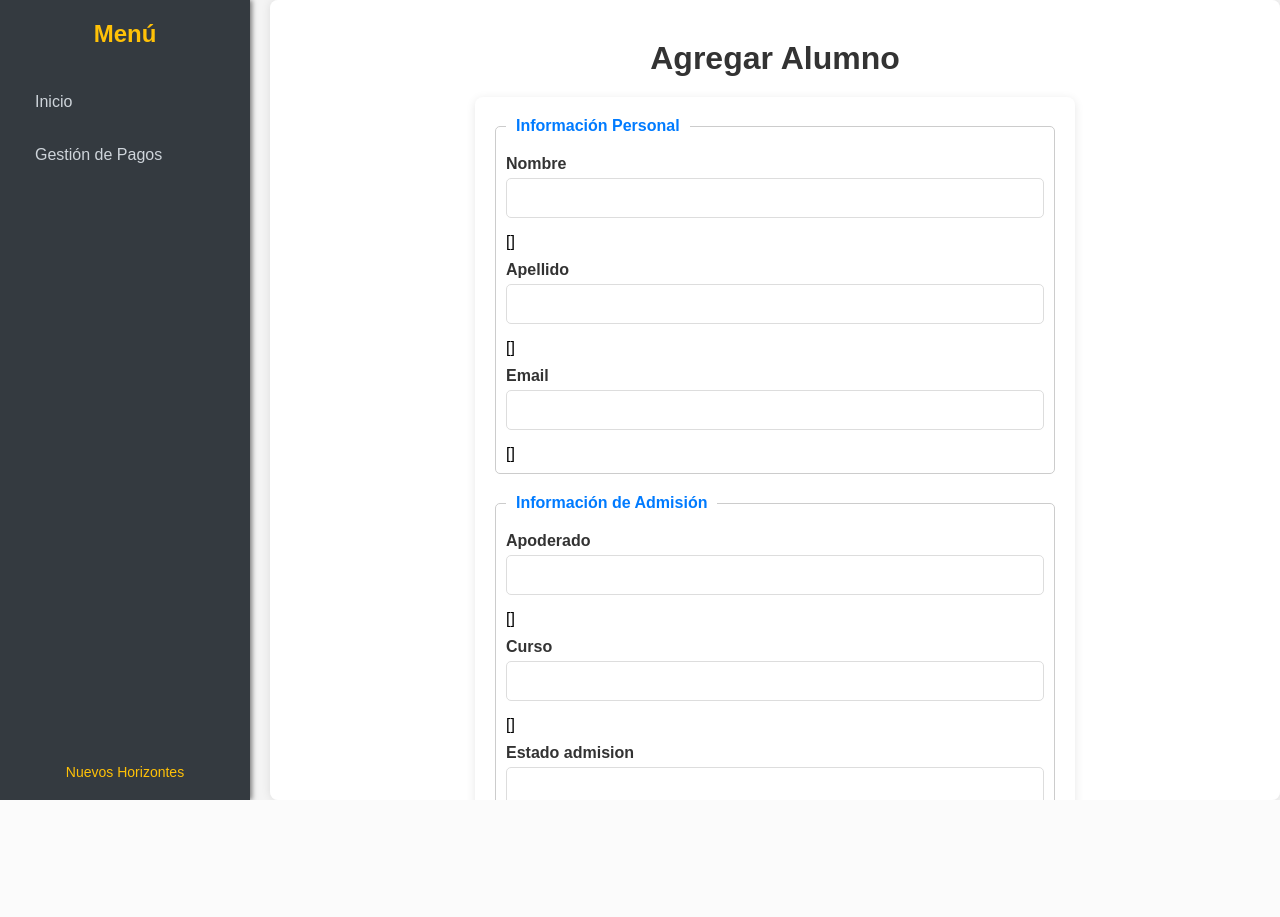
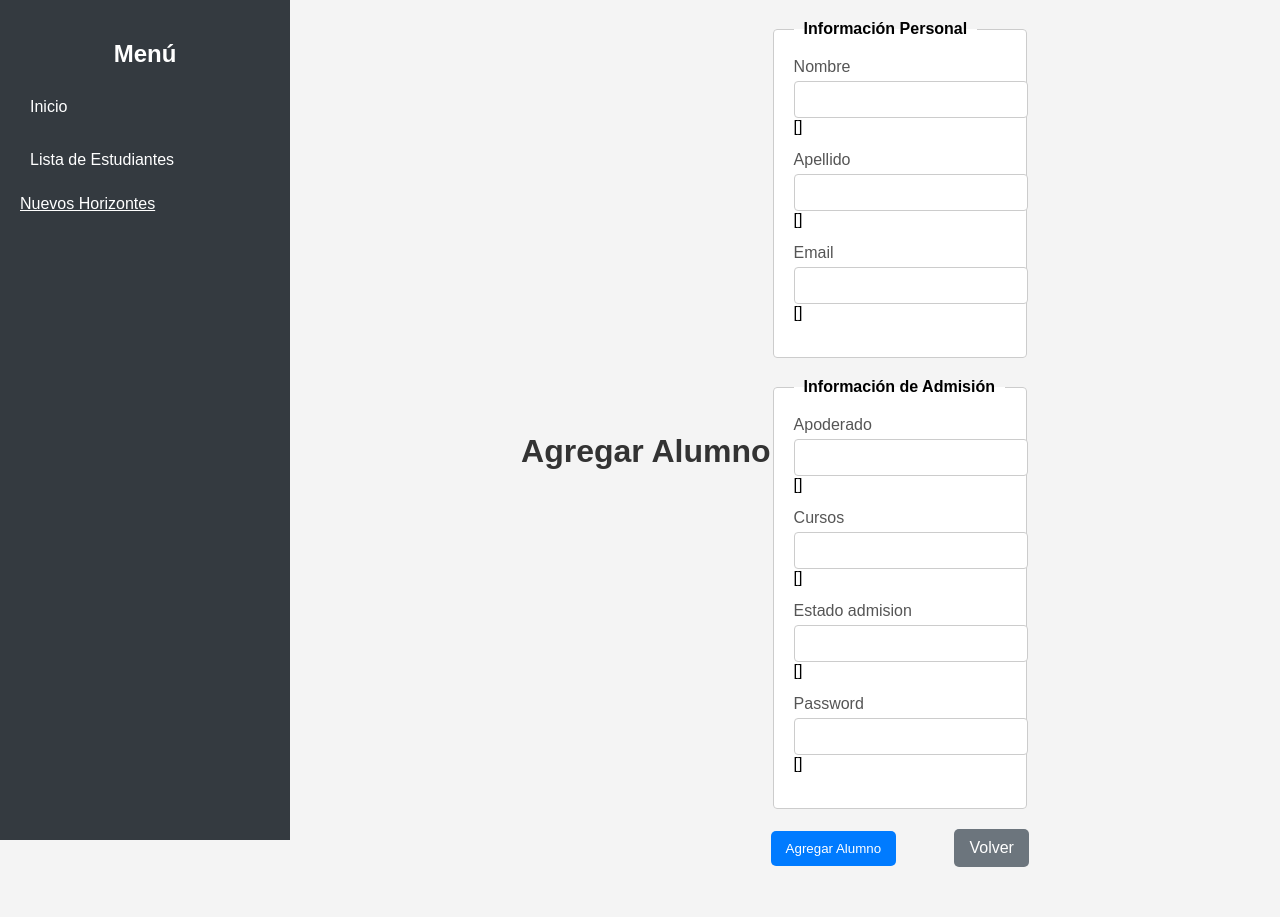
Before and after one commit to orsierra/Codigo_Capstone, a Django app: template core/templates/agregar_alumno_asis.html in a window 1280 px wide. Before the commit the page ends 800 px from the top, so only its background shows below. Run offline with Django 3.2, Linux system fonts and the light colour scheme; the template is opened without the code that fills it, so the values that code supplies are empty, except form fields; tables that the repository leaves empty hold one stand-in row (values such as "Sample post"); form fields are guessed from the names that the template uses; some libraries are stand-ins or nearby versions.

Commit message:
AgregarAlumnosMatriFinan

```diff
--- a/core/templates/agregar_alumno_asis.html
+++ b/core/templates/agregar_alumno_asis.html
@@ -1,228 +1,144 @@
 {% load static %}
+
 <!DOCTYPE html>
 <html lang="es">
 <head>
     <meta charset="UTF-8">
     <meta name="viewport" content="width=device-width, initial-scale=1.0">
     <title>Agregar Alumno</title>
+    <link href="{% static 'django_select2/css/select2.min.css' %}" rel="stylesheet" />
+    <link href="https://cdnjs.cloudflare.com/ajax/libs/font-awesome/5.15.4/css/all.min.css" rel="stylesheet">
     <style>
-        /* Reset básico */
-        * {
+        body {
+            font-family: Arial, sans-serif;
             margin: 0;
             padding: 0;
-            box-sizing: border-box;
+            background-color: #f4f4f4;
         }
-
-        body {
-            font-family: Arial, sans-serif;
-            background-color: #f4f4f4;
-            display: flex;
-            height: 100vh;
-        }
-
-        /* Barra lateral */
         .sidebar {
             width: 250px;
-            background-color: #343a40;
-            color: white;
-            padding: 20px;
+            background: #343a40;
+            color: #fff;
             position: fixed;
             height: 100%;
-            display: flex;
-            flex-direction: column;
-            justify-content: space-between;
-            box-shadow: 2px 0 5px rgba(0, 0, 0, 0.5);
+            padding: 20px;
         }
-
         .sidebar h2 {
             text-align: center;
-            font-size: 1.5em;
-            color: #ffc107;
-            font-weight: bold;
-            margin-bottom: 20px;
+            color: #fff;
         }
-
         .sidebar ul {
             list-style: none;
             padding: 0;
-            flex-grow: 1;
         }
-
         .sidebar ul li {
             margin: 15px 0;
         }
-
-        .sidebar ul li a,
-        .sidebar ul li form button {
-            color: #ced4da;
+        .sidebar ul li a {
+            color: #fff;
             text-decoration: none;
-            padding: 10px 15px;
-            border-radius: 5px;
-            transition: background-color 0.3s, color 0.3s;
+            padding: 10px;
             display: block;
-            background: none;
-            border: none;
-            cursor: pointer;
-            font-family: inherit;
-            font-size: inherit;
-            width: 100%;
-            text-align: left;
+            transition: background 0.3s;
         }
-
-        .sidebar ul li a:hover,
-        .sidebar ul li form button:hover {
-            background-color: #ffc107;
-            color: #343a40;
+        .sidebar ul li a:hover {
+            background: #495057;
         }
-
-        .footer {
-            text-align: center;
-            font-size: 14px;
-            color: #ffc107;
-            margin-top: 20px;
-        }
-
-        .footer a {
-            color: #ffc107;
-            text-decoration: none;
-            transition: color 0.3s;
-        }
-
-        .footer a:hover {
-            text-decoration: underline;
-        }
-
-        /* Contenido principal */
         .main-content {
             margin-left: 270px;
-            padding: 40px;
-            background-color: white;
-            border-radius: 8px;
-            box-shadow: 0 0 10px rgba(0, 0, 0, 0.1);
-            overflow-y: auto;
-            max-height: 100vh;
-            width: calc(100% - 270px);
+            padding: 20px;
+            display: flex;
+            justify-content: center;
+            align-items: center;
+            min-height: 100vh;
         }
-
-        h1 {
-            text-align: center;
-            color: #333;
-            margin-bottom: 20px;
-        }
-
-        form {
-            background-color: #ffffff;
+        .form-container {
+            width: 80%;
+            max-width: 800px;
+            background-color: #fff;
             padding: 20px;
             border-radius: 8px;
-            box-shadow: 0 2px 10px rgba(0, 0, 0, 0.1);
-            max-width: 600px;
-            margin: 0 auto;
+            box-shadow: 0 4px 6px rgba(0, 0, 0, 0.1);
         }
-
+        h1 {
+            color: #333;
+            text-align: center;
+        }
         fieldset {
             border: 1px solid #ccc;
-            border-radius: 5px;
+            padding: 20px;
             margin-bottom: 20px;
-            padding: 10px;
+            background: #fff;
+            border-radius: 4px;
         }
-
         legend {
             font-weight: bold;
             padding: 0 10px;
-            color: #007bff;
         }
-
+        div {
+            margin-bottom: 15px;
+        }
         label {
             display: block;
-            margin: 10px 0 5px;
-            font-weight: bold;
-            color: #333;
+            margin-bottom: 5px;
+            color: #555;
         }
-
         input, select {
             width: 100%;
             padding: 10px;
-            border: 1px solid #ddd;
-            border-radius: 5px;
-            margin-bottom: 15px;
-            font-size: 16px;
-            color: #333;
+            border: 1px solid #ccc;
+            border-radius: 4px;
         }
-
         .button-container {
             display: flex;
             justify-content: space-between;
+            align-items: center;
         }
-
         button {
-            background-color: #28a745;
+            background-color: #007bff;
             color: white;
             border: none;
             padding: 10px 15px;
             border-radius: 5px;
             cursor: pointer;
-            font-size: 16px;
-            width: 48%;
-            transition: background-color 0.3s;
         }
-
         button:hover {
-            background-color: #218838;
+            background-color: #0056b3;
         }
-
-        a.btn-back {
+        .btn-back {
+            background-color: #6c757d;
+            color: white;
             text-decoration: none;
-            color: white;
-            background-color: #007bff;
             padding: 10px 15px;
             border-radius: 5px;
-            text-align: center;
-            font-weight: bold;
             display: inline-block;
-            width: 48%;
-            transition: background-color 0.3s;
         }
-
-        a.btn-back:hover {
-            background-color: #0056b3;
-        }
-
-        /* Responsividad */
-        @media (max-width: 768px) {
-            .sidebar {
-                width: 100%;
-                height: auto;
-                position: relative;
-            }
-
-            .main-content {
-                margin-left: 0;
-                width: 100%;
-                padding: 20px;
-            }
+        .btn-back:hover {
+            background-color: #5a6268;
         }
     </style>
+
+    {{ form.media }}  <!-- This includes the necessary JS and CSS for django-select2 -->
 </head>
 <body>
     <div class="sidebar">
         <h2>Menú</h2>
         <ul>
             <li><a href="{% url 'panel_asisAdminFinan' %}">Inicio</a></li>
-            <li><a href="{% url 'asisAdmiFinan_gestion_pagos' %}">Gestión de Pagos</a></li>
-            <li>
-
-            </li>
+            <li><a href="{% url 'asisAdmiFinan_gestion_pagos' %}">Lista de Estudiantes</a></li>
         </ul>
         <div class="footer">
-            <a href="#">Nuevos Horizontes</a>
+            <a href="#" style="color: #fff;">Nuevos Horizontes</a>
         </div>
     </div>
 
     <div class="main-content">
         <h1>Agregar Alumno</h1>
-
         <form method="post">
             {% csrf_token %}
+            {% if form.non_field_errors %}
+                <div class="error">{{ form.non_field_errors }}</div>
+            {% endif %}
             <fieldset>
                 <legend>Información Personal</legend>
                 <div>
@@ -230,13 +146,11 @@
                     {{ form.nombre }}
                     {{ form.nombre.errors }}
                 </div>
-
                 <div>
                     <label for="{{ form.apellido.id_for_label }}">{{ form.apellido.label }}</label>
                     {{ form.apellido }}
                     {{ form.apellido.errors }}
                 </div>
-
                 <div>
                     <label for="{{ form.email.id_for_label }}">{{ form.email.label }}</label>
                     {{ form.email }}
@@ -251,11 +165,10 @@
                     {{ form.apoderado }}
                     {{ form.apoderado.errors }}
                 </div>
-
                 <div>
-                    <label for="{{ form.curso.id_for_label }}">{{ form.curso.label }}</label>
-                    {{ form.curso }}
-                    {{ form.curso.errors }}
+                    <label for="{{ form.cursos.id_for_label }}">{{ form.cursos.label }}</label>
+                    {{ form.cursos }}  <!-- El widget de Select2 se aplicará aquí -->
+                    {{ form.cursos.errors }}
                 </div>
 
                 <div>
@@ -263,7 +176,6 @@
                     {{ form.estado_admision }}
                     {{ form.estado_admision.errors }}
                 </div>
-
                 <div>
                     <label for="{{ form.password.id_for_label }}">{{ form.password.label }}</label>
                     {{ form.password }}
@@ -276,6 +188,15 @@
                 <a class="btn-back" href="{% url 'asisAdmiFinan_gestion_pagos' %}">Volver</a>
             </div>
         </form>
+
     </div>
+
+    <script src="https://cdnjs.cloudflare.com/ajax/libs/jquery/3.5.1/jquery.min.js"></script>
+    <script src="https://cdnjs.cloudflare.com/ajax/libs/select2/4.0.13/js/select2.min.js"></script>
+    <script>
+        $(document).ready(function() {
+            $('.CursoAlumno').select2(); // Inicializa Select2 en los elementos que tienen la clase CursoAlumno
+        });
+    </script>
 </body>
 </html>
```
Also changed, not shown: core/forms.py (+20 -13 lines), core/templates/agregar_alumno.html (+84 -15 lines), core/templates/asis_edicion_info_pago.html (+58 -38 lines), core/views.py (+47 -30 lines), core/migrations/0031_merge_20241106_1902.py (added), db.sqlite3.
